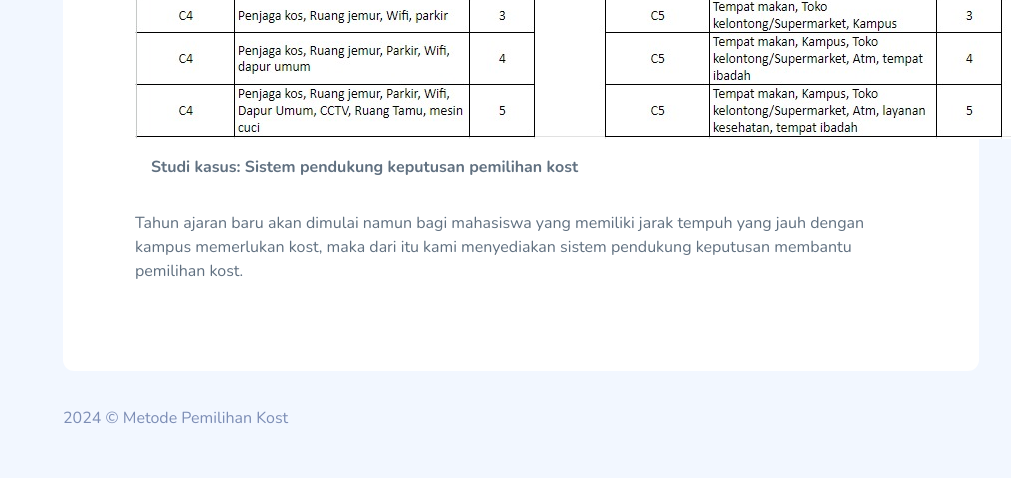
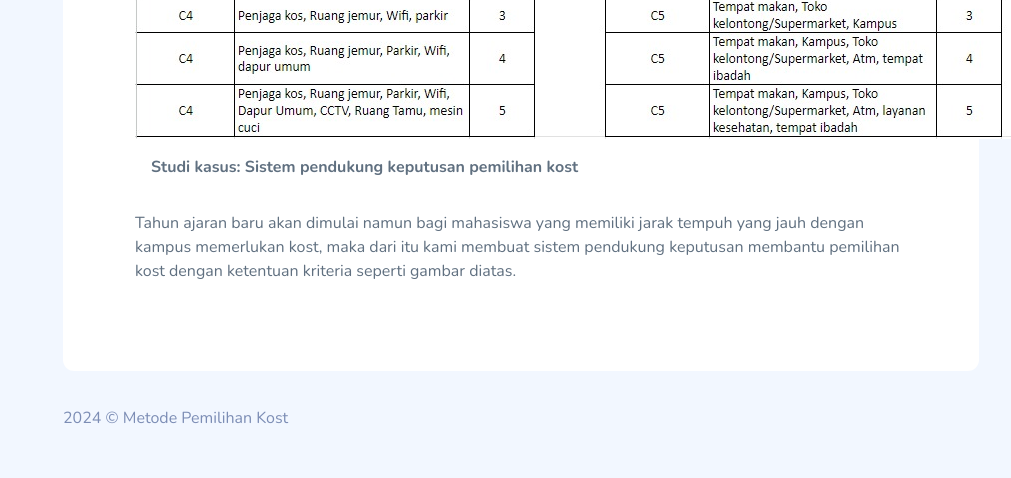
Before and after one commit to fikribakhtiar/TubesSPK, a PHP site: page / in a window 1280 px wide; the page is wider, and only the part inside the window is pictured. Shown: the part 1177-1655 px from the top of that part, without its empty margins (269-1280 px from the left). Run offline with PHP 8.4, Linux system fonts and the light colour scheme; a user stored in the database is signed in; some libraries are stand-ins or nearby versions.

Commit message:
update readme

```diff
--- a/index.php
+++ b/index.php
@@ -60,7 +60,7 @@
                                             </div>
                                             <p class="fw-bold text-start p-3">Studi kasus: Sistem pendukung keputusan pemilihan kost</p>
                                             <p>Tahun ajaran baru akan dimulai namun bagi mahasiswa yang memiliki jarak tempuh yang jauh dengan kampus
-                                                memerlukan kost, maka dari itu kami menyediakan sistem pendukung keputusan membantu pemilihan kost.
+                                                memerlukan kost, maka dari itu kami membuat sistem pendukung keputusan membantu pemilihan kost dengan ketentuan kriteria seperti gambar diatas.
                                             </p>
                                         </div>
                                     </div>
```
Also changed, not shown: README.md.
